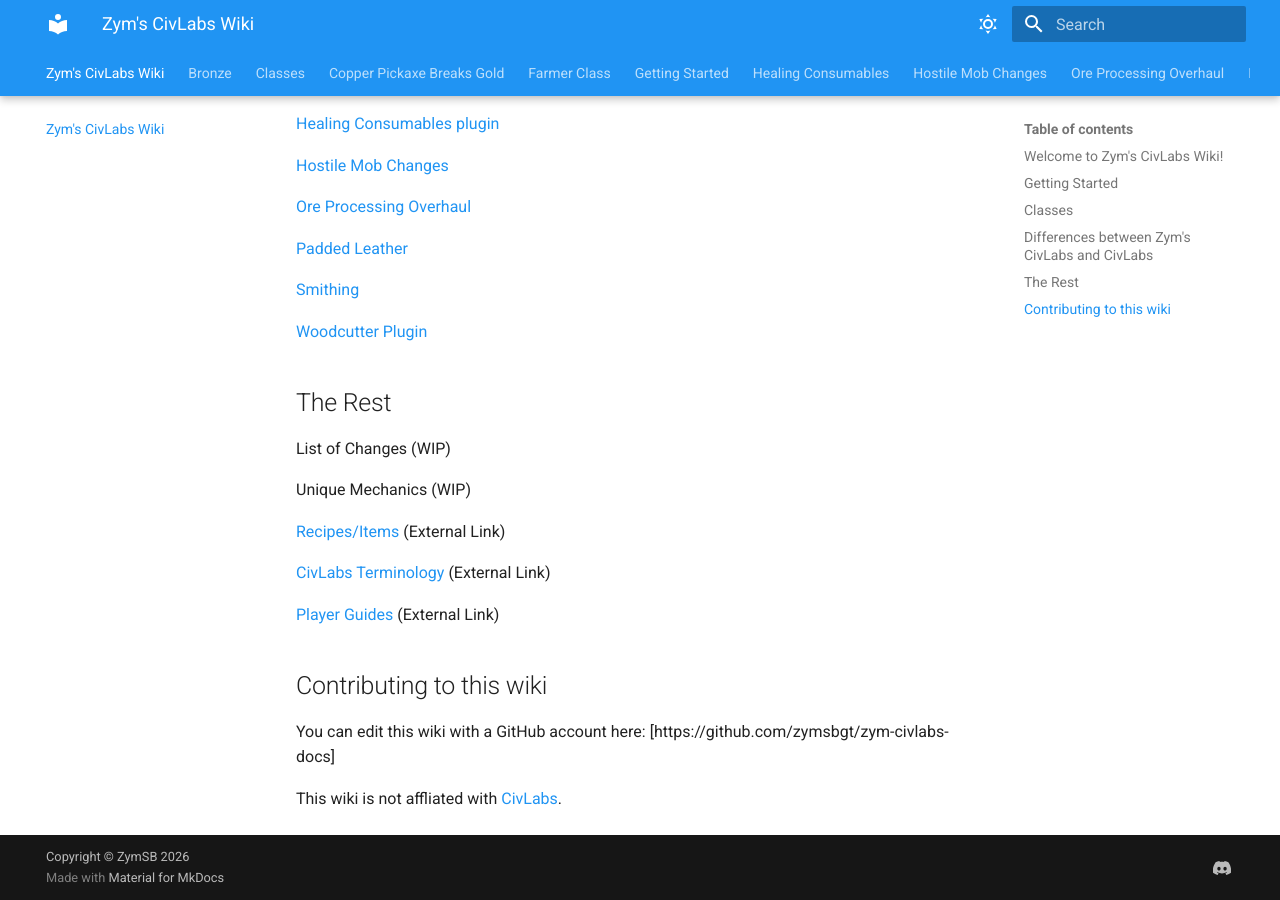
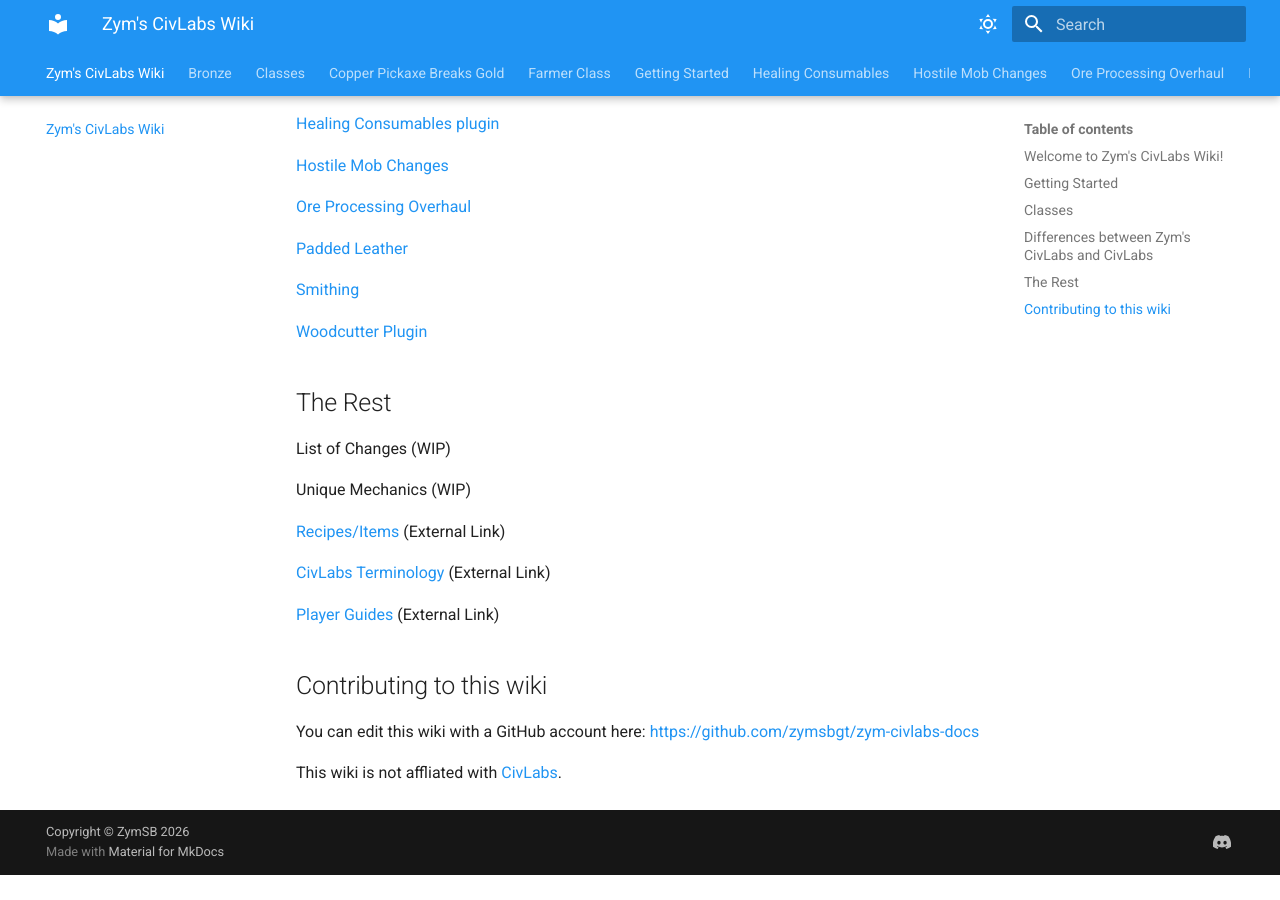
Before and after one commit to zymsbgt/zym-civlabs-docs, an MkDocs documentation site: the page built from docs/index.md, in a window 1280 px wide and 900 px high, scrolled down 543 px. Built offline with MkDocs 1.6.1 and Material for MkDocs 9.7.7, drawn with Linux system fonts in a browser that asks for light colours; after the commit the page ends 1418 px from its top, so only the background shows below that; part of the change alters nothing that is shown.

```diff
--- a/docs/index.md
+++ b/docs/index.md
@@ -40,6 +40,6 @@ Unique Mechanics (WIP)
 
 ## Contributing to this wiki
 
-You can edit this wiki with a GitHub account here: [https://github.com/zymsbgt/zym-civlabs-docs]
+You can edit this wiki with a GitHub account here: [https://github.com/zymsbgt/zym-civlabs-docs](https://github.com/zymsbgt/zym-civlabs-docs)
 
 This wiki is not affliated with [CivLabs](https://wiki.civlabs.org/).
```
